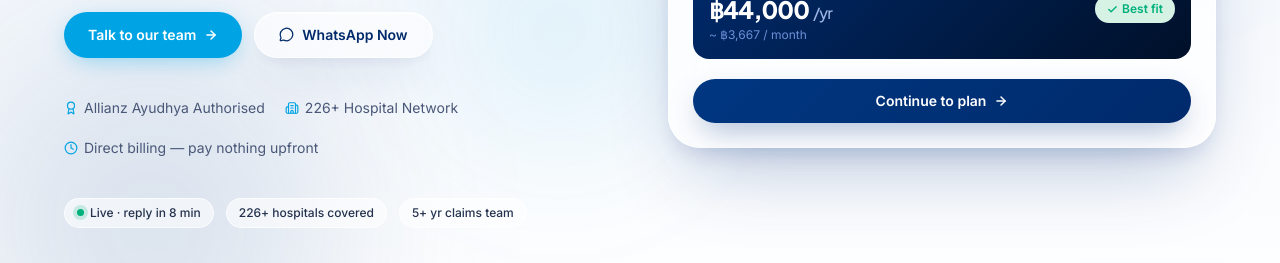
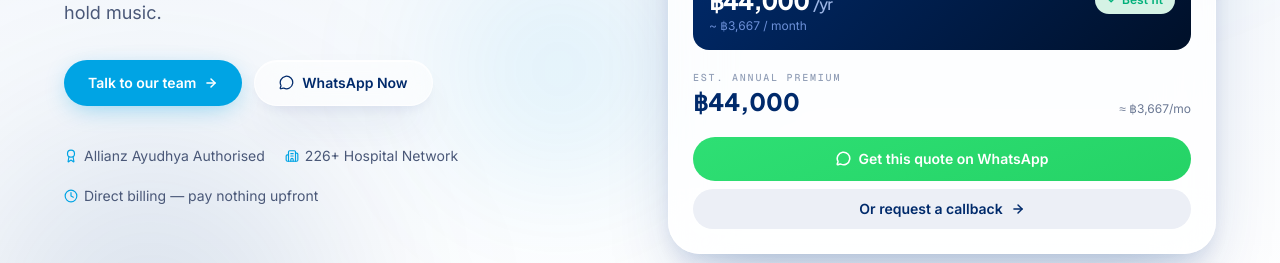
Before and after one commit to polygonman/covercare-thailand, a Next.js app: page / in a window 1280 px wide. Shown: the part 456-719 px from the top of the page. Built offline with nearby package versions, Linux system fonts and the light colour scheme; no server answers.

Commit message:
Funnel: show est. premium + carry Quick-Quote into WhatsApp/form; add PDPA notice

```diff
--- a/components/ContactForm.tsx
+++ b/components/ContactForm.tsx
@@ -1,6 +1,6 @@
 "use client"
 
-import { useState } from "react"
+import { useState, useEffect } from "react"
 import { useForm } from "react-hook-form"
 import { zodResolver } from "@hookform/resolvers/zod"
 import { z } from "zod"
@@ -57,6 +57,14 @@ export default function ContactForm() {
 
   const selectedSegment = watch("segment")
   const selectedNeeds = watch("needs") ?? []
+
+  // Carry the hero Quick-Quote into the form (e.g. /?q=...#contact)
+  useEffect(() => {
+    try {
+      const q = new URLSearchParams(window.location.search).get("q")
+      if (q) setValue("message", `Quote from site: ${q}`)
+    } catch { /* no-op */ }
+  }, [setValue])
 
   const nextStep = async () => {
     let valid = false
@@ -291,6 +299,9 @@ export default function ContactForm() {
             </div>
           </div>
           {error && <p className="text-sm mt-2" style={{ color: "#D14343" }}>{error}</p>}
+          <p className="text-xs mt-3" style={{ color: "var(--ink-400)", lineHeight: 1.5 }}>
+            By submitting, you agree to be contacted about your enquiry (PDPA). Your details stay with our small team — we never sell your data or send spam.
+          </p>
           <div className="flex gap-3 mt-6">
             <button
               type="button"
--- a/components/Hero.tsx
+++ b/components/Hero.tsx
@@ -117,14 +117,38 @@ function HeroCalc() {
         </span>
       </div>
 
-      {/* CTA */}
-      <Link
-        href="/#contact"
-        className="flex items-center justify-center gap-2 w-full py-3 rounded-full text-sm font-semibold text-white transition-all duration-150 hover:opacity-90"
-        style={{ background: "linear-gradient(135deg, var(--navy-700), var(--navy-800))", boxShadow: "var(--glow-navy)" }}
-      >
-        Continue to plan <ArrowRight size={14} strokeWidth={2.5} />
-      </Link>
+      {/* Estimated premium */}
+      <div className="flex items-end justify-between">
+        <div className="flex flex-col">
+          <span className="eyebrow" style={{ color: "var(--ink-400)", fontSize: 10 }}>EST. ANNUAL PREMIUM</span>
+          <span className="text-2xl font-black text-navy-800" style={{ fontFamily: "var(--font-jakarta)" }}>
+            ฿{annual.toLocaleString()}
+          </span>
+        </div>
+        <span className="text-xs text-ink-500">≈ ฿{monthly.toLocaleString()}/mo</span>
+      </div>
+
+      {/* CTA — carries the quote into the conversation */}
+      <div className="flex flex-col gap-2">
+        <a
+          href={`https://wa.me/66611965363?text=${encodeURIComponent(
+            `Hi! I got a quick quote of about ฿${annual.toLocaleString()}/yr (฿${monthly.toLocaleString()}/mo) for a ${tiers[tier]} plan — age ${age}, ${cover}% coverage. Can we discuss?`
+          )}`}
+          target="_blank"
+          rel="noopener noreferrer"
+          className="flex items-center justify-center gap-2 w-full py-3 rounded-full text-sm font-semibold text-white transition-all duration-150 hover:opacity-90"
+          style={{ background: "linear-gradient(160deg, #2EDF74, #25D366)" }}
+        >
+          <MessageCircle size={15} strokeWidth={2.5} /> Get this quote on WhatsApp
+        </a>
+        <Link
+          href={`/?q=${encodeURIComponent(`${tiers[tier]} · age ${age} · ${cover}% · ~฿${annual.toLocaleString()}/yr`)}#contact`}
+          className="flex items-center justify-center gap-2 w-full py-2.5 rounded-full text-sm font-semibold text-navy-800 transition-all duration-150 hover:opacity-90"
+          style={{ background: "var(--ink-100)" }}
+        >
+          Or request a callback <ArrowRight size={14} strokeWidth={2.5} />
+        </Link>
+      </div>
     </div>
   )
 }
```
